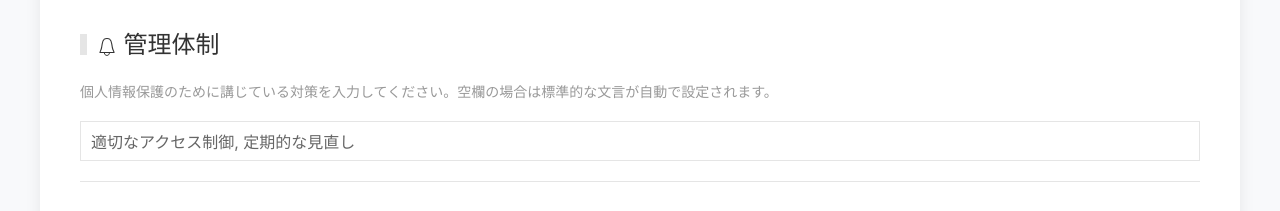
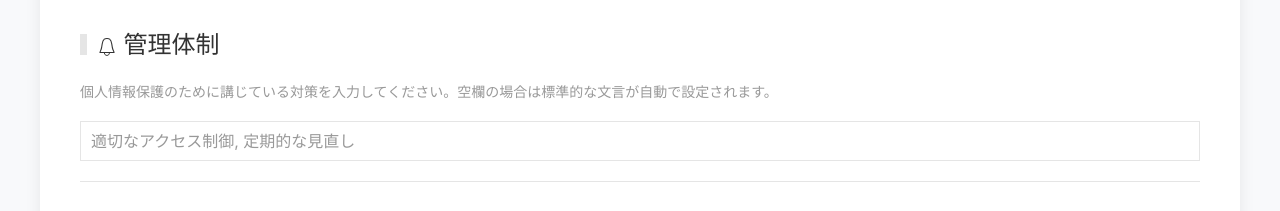
Before and after one commit to amarga24/privacy-generator, a website: page index.html in a window 1280 px wide. Shown: the part 2420-2631 px from the top of the page. Drawn offline with nearby package versions, Linux system fonts and the light colour scheme.

Commit message:
修正: セキュリティ対策のvalue属性を削除、空欄時の自動設定に対応

```diff
--- a/index.html
+++ b/index.html
@@ -153,7 +153,7 @@
       <h3 class="uk-heading-bullet"><span uk-icon="bell"></span> 管理体制</h3>
       <p class="uk-text-meta">個人情報保護のために講じている対策を入力してください。空欄の場合は標準的な文言が自動で設定されます。</p>
       <div class="uk-margin">
-        <input class="uk-input" name="security.measures" placeholder="適切なアクセス制御, 定期的な見直し" value="適切なアクセス制御, 定期的な見直し">
+        <input class="uk-input" name="security.measures" placeholder="適切なアクセス制御, 定期的な見直し">
       </div>
 
       <hr>
```
